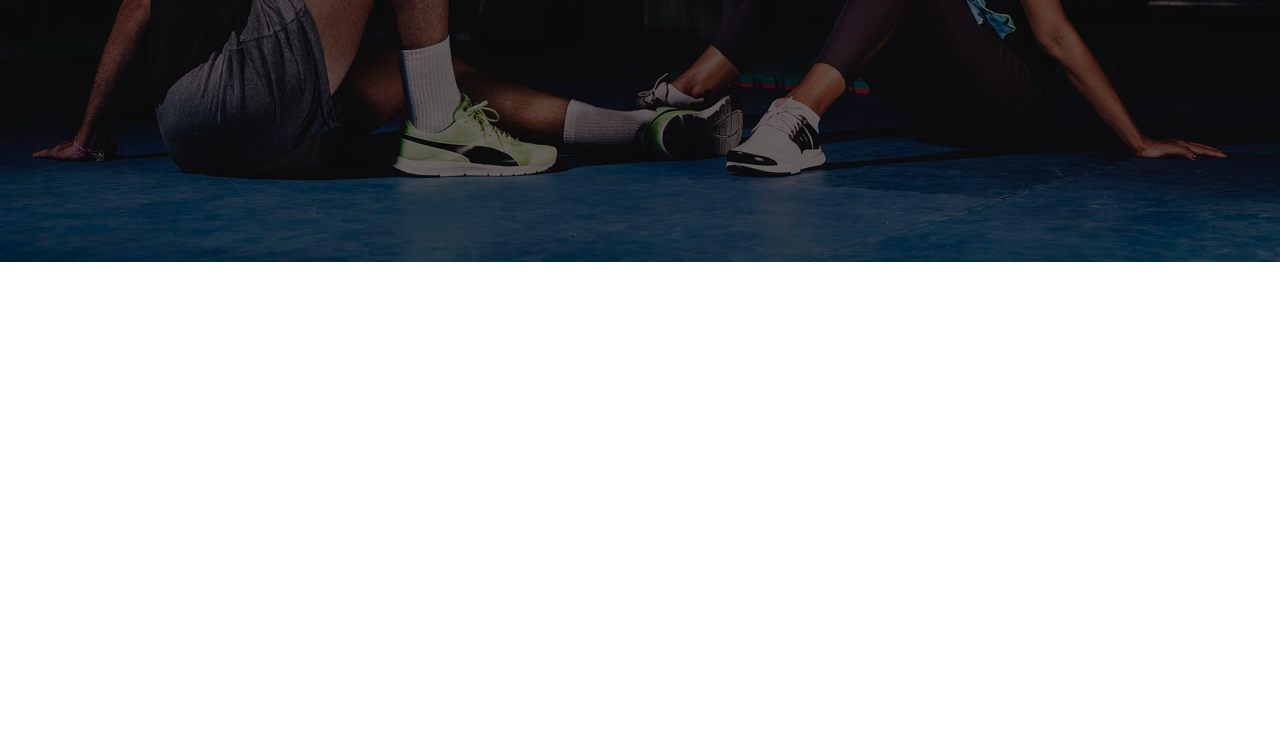
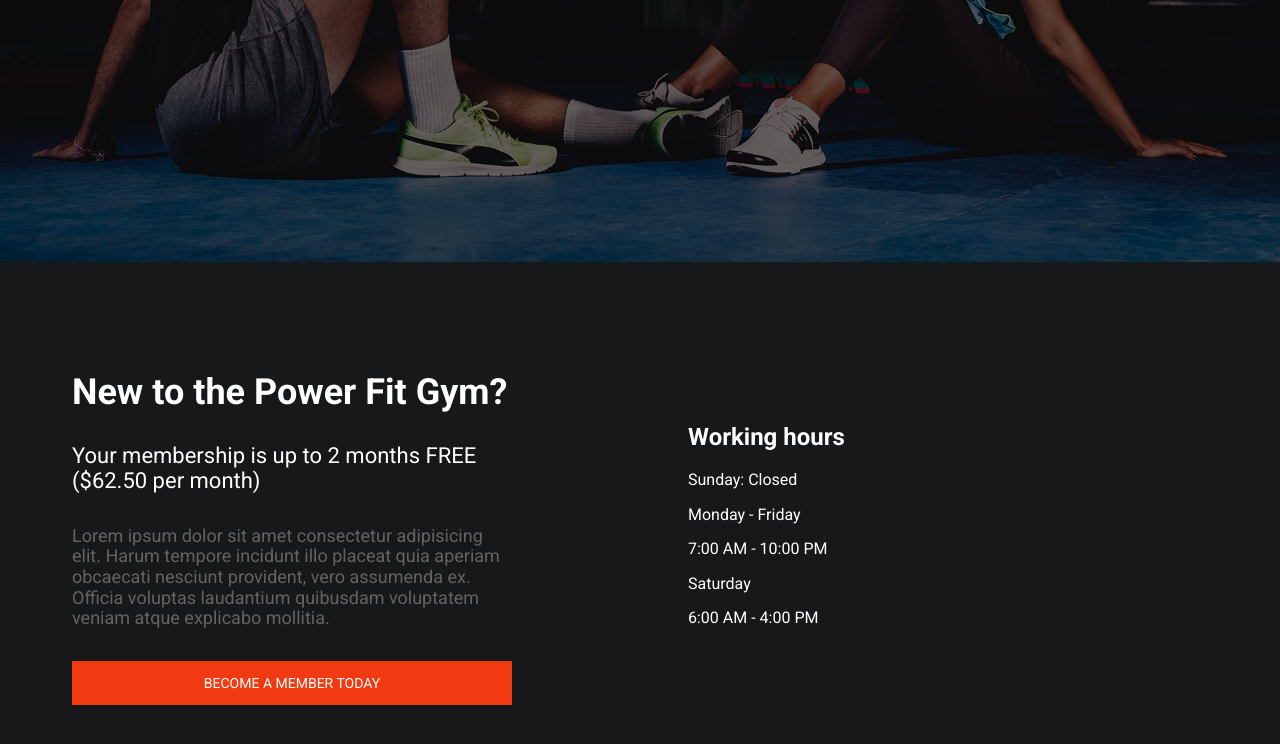
Before and after one commit to MateuszRuszczynski/Gym-page, a website built with webpack: page src/content/index.html in a window 1280 px wide. Shown: the part 538-1282 px from the top of the page. Before the commit the page ends 800 px from the top, so only its background shows below. Built offline with nearby package versions, Linux system fonts and the light colour scheme; files whose address does not match are found by name.

Commit message:
feat: feature markup and css

```diff
--- a/src/content/index.html
+++ b/src/content/index.html
@@ -39,7 +39,28 @@
         <a href="" class="caption__link caption__link--red">learn more</a>
       </header>
     </section>
-    <section class="second"></section>
+    <section class="feature">
+      <div class="container">
+        <div class="feature__box">
+          <div class="box-left">
+            <h2 class="box-left__heading">New to the Power Fit Gym?</h2>
+            <p class="box-left__text">Your membership is up to 2 months FREE ($62.50 per month)</p>
+            <p class="box-left__info">Lorem ipsum dolor sit amet consectetur adipisicing elit. Harum tempore incidunt
+              illo placeat quia aperiam obcaecati nesciunt provident, vero assumenda ex. Officia voluptas laudantium
+              quibusdam voluptatem veniam atque explicabo mollitia.</p>
+            <a href="" class="box-left__member">BECOME A MEMBER TODAY</a>
+          </div>
+          <div class="box-right">
+            <h2 class="box-right__heading">Working hours</h2>
+            <p class="box-right__week">Sunday: Closed</p>
+            <p class="box-right__week">Monday - Friday</p>
+            <p class="box-right__hours">7:00 AM - 10:00 PM</p>
+            <p class="box-right__week">Saturday</p>
+            <p class="box-right__hours">6:00 AM - 4:00 PM</p>
+          </div>
+        </div>
+      </div>
+    </section>
   </main>
   <script src="js/main.js"></script>
 </body>
--- a/src/scss/main.scss
+++ b/src/scss/main.scss
@@ -1,6 +1,7 @@
 @import "_normalize";
 @import "_variables";
 @import "modules/nav&caption";
+@import "modules/feature";
 
 html {
   box-sizing: border-box;
@@ -12,3 +13,9 @@ html {
 *, *:before, *:after {
   box-sizing: inherit;
 }
+
+.container{
+  max-width: 1200px;
+  margin: 0 auto;
+  padding: 0 2rem;
+}
--- /dev/null
+++ b/src/scss/modules/_feature.scss
@@ -0,0 +1,38 @@
+.feature{
+  background-color: $dark-color;
+  padding: 5rem 0;
+  &__box{
+    display: flex;
+    align-items: center;
+    color: $white-color;
+  }
+}
+
+.box-left{
+  flex-basis: 50%;
+  padding-right: 8rem;
+  &__heading{
+    font-size: 2.25rem;
+  }
+  &__text{
+    font-size: 1.375rem;
+  }
+  &__info{
+    font-size: 1.125rem;
+    color: $p-color;
+    margin: 2rem 0;
+  }
+  &__member{
+    font-size: 0.875rem;
+    display: block;
+    background-color: $primary-color;
+    color: $white-color;
+    text-align: center;
+    padding: 0.875rem 1.5rem;
+  }
+}
+
+.box-right{
+  flex-basis: 50%;
+  padding-left: 3rem;
+}
```
Also changed, not shown: dist/css/main.css, dist/index.html, 1 other file.
